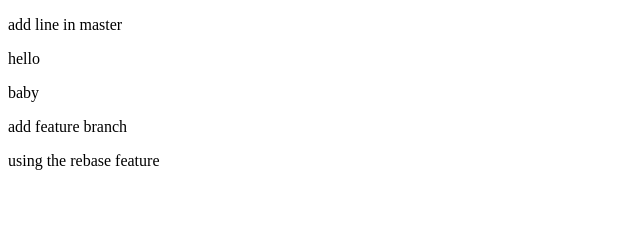
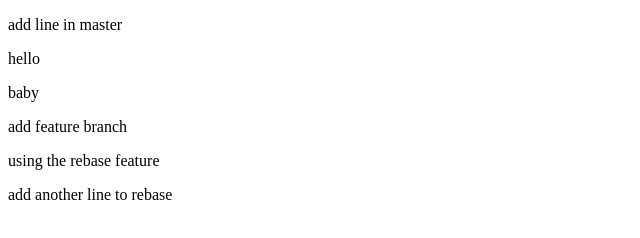
Before and after one commit to john1eng/practice-git, a plain HTML site: page index.html in a window 1280 px wide. Shown: the whole page, without its empty margins (0-640 px from the left). Drawn offline with Linux system fonts and the light colour scheme.

Commit message:
Add new line in body

```diff
--- a/index.html
+++ b/index.html
@@ -11,5 +11,6 @@
     <p>baby</p>
     <p>add feature branch</p>
     <p>using the rebase feature </p>
+    <p>add another line to rebase</p>
 </body>
 </html>
```
